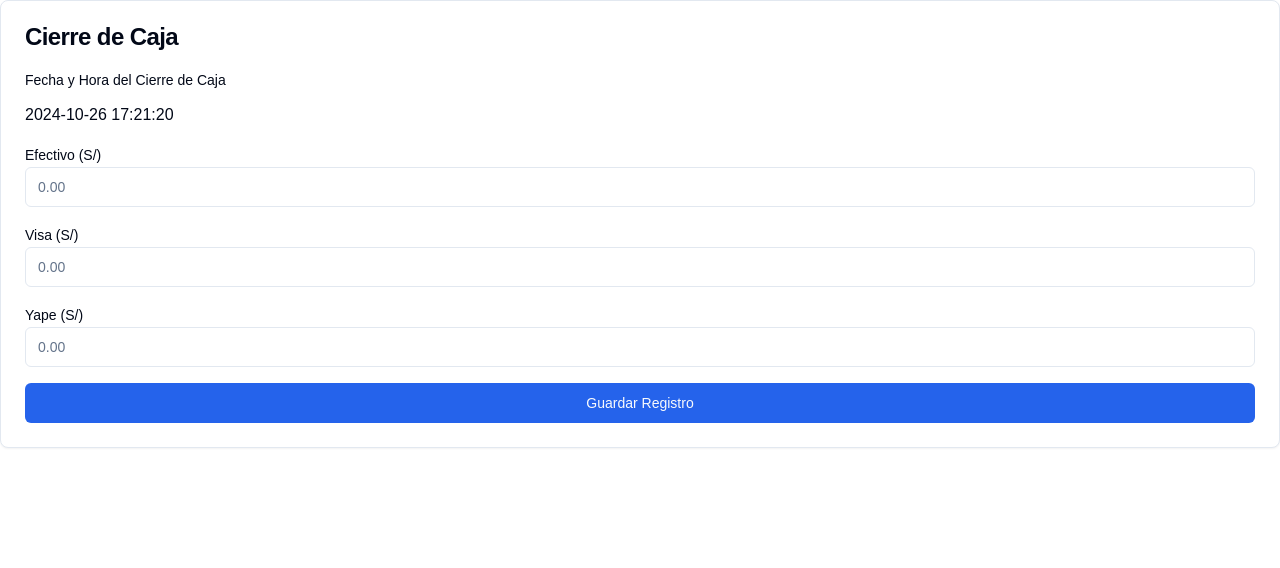
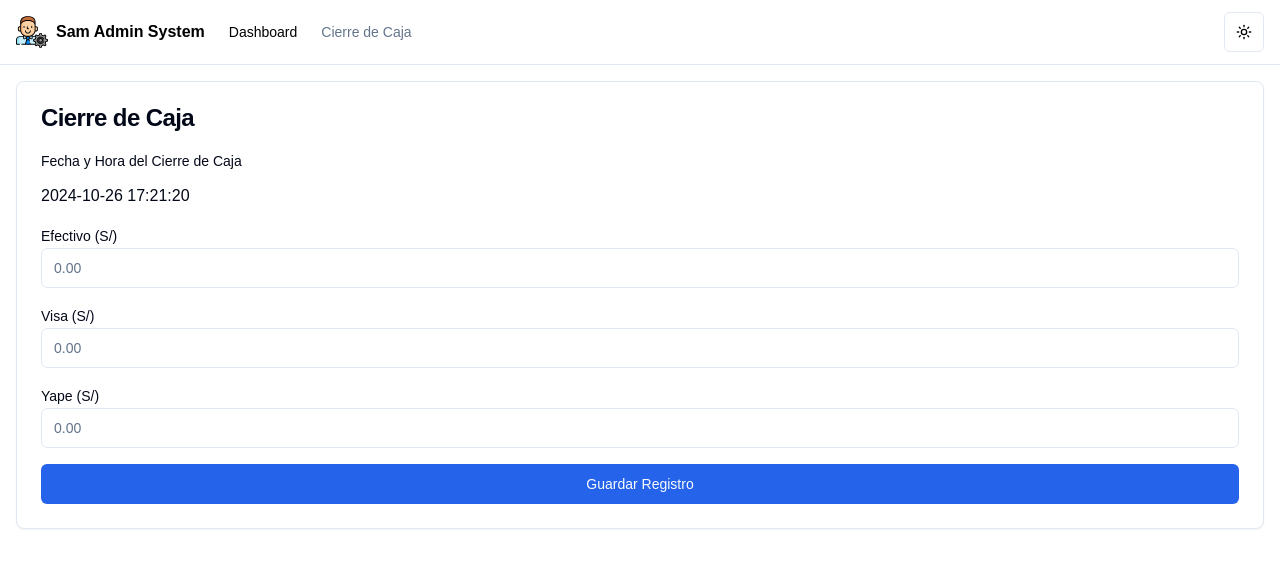
Before and after one commit to BloxxCode/Simple-Admin-Dashboard, a Next.js app: page /cierre-caja in a window 1280 px wide. Shown: the top 568 px of the page. Built offline with nearby package versions, Linux system fonts and the light colour scheme.

Commit message:
add Main Navbar

```diff
--- a/app/cierre-caja/page.tsx
+++ b/app/cierre-caja/page.tsx
@@ -8,6 +8,10 @@ import { Button } from '@/components/ui/button';
 import { AlertDialog, AlertDialogAction, AlertDialogCancel, AlertDialogContent, AlertDialogDescription, AlertDialogFooter, AlertDialogHeader, AlertDialogTitle, AlertDialogTrigger } from '@/components/ui/alert-dialog';
 import { formatInTimeZone } from 'date-fns-tz';
 import { DateTime } from "luxon";
+
+import { MainNav } from "@/components/employee/main-nav"
+import { ThemeToggle } from "@/components/theme-toggle"
+import Image from "next/image"
 
 export default function CierreDeCaja() {
   const limaTimeZone = 'America/Lima';
@@ -113,6 +117,20 @@ export default function CierreDeCaja() {
   };
 
   return (
+    <div className="flex flex-col min-h-screen">
+      <header className="border-b">
+        <div className="flex h-16 items-center px-4">
+          <div className="flex items-center space-x-2">
+            <Image src="/logo.svg" alt="Logo" width={32} height={32} />
+            <span className="font-bold">Sam Admin System</span>
+          </div>
+          <MainNav className="mx-6" />
+          <div className="ml-auto flex items-center space-x-4">
+            <ThemeToggle />
+          </div>
+        </div>
+      </header>
+      <div className="container mx-auto p-4">
         <Card>
           <CardHeader>
             <CardTitle>Cierre de Caja</CardTitle>
@@ -187,5 +205,7 @@ export default function CierreDeCaja() {
             </div>
           </CardContent>
         </Card>
+      </div>
+    </div>
   );
 }
--- a/app/ver-cierre-caja/page.tsx
+++ b/app/ver-cierre-caja/page.tsx
@@ -10,6 +10,11 @@ import { DateRangePicker } from '@/components/date-range-picker';
 import { DateRange } from "react-day-picker"
 import { PaginatedCierreTable } from "@/components/PaginatedCierreCajaTable";
 import { Cierre } from "@/types";
+
+import Image from "next/image"
+import { MainNav } from "@/components/main-nav";
+import { UserNav } from "@/components/user-nav";
+import { ThemeToggle } from "@/components/theme-toggle";
 
 export default function CierreDeCajaPage() {
     const [dateRange, setDateRange] = useState<DateRange | undefined>({
@@ -56,11 +61,19 @@ export default function CierreDeCajaPage() {
 
     return (
       <div className="flex flex-col min-h-screen">
-        <header className="border-b">
-          <div className="flex h-16 items-center px-4">
-            <h1 className="font-bold text-2xl">Cierre de Caja</h1>
+      <header className="border-b">
+        <div className="flex h-16 items-center px-4">
+          <div className="flex items-center space-x-2">
+            <Image src="/logo.svg" alt="Logo" width={32} height={32} />
+            <span className="font-bold">Sam Admin System</span>
           </div>
-        </header>
+          <MainNav className="mx-6" />
+          <div className="ml-auto flex items-center space-x-4">
+            <ThemeToggle />
+            <UserNav />
+          </div>
+        </div>
+      </header>
         <div className="flex-1 space-y-4 p-8 pt-6">
           <div className="flex items-center justify-between space-y-2">
             <h2 className="text-3xl font-bold tracking-tight">Totales Cierre de Caja</h2>
--- a/components/main-nav.tsx
+++ b/components/main-nav.tsx
@@ -23,6 +23,12 @@ export function MainNav({
       >
         Productos
       </Link>
+      <Link
+        href="/ver-cierre-caja"
+        className="text-sm font-medium text-muted-foreground transition-colors hover:text-primary"
+      >
+        Cierres de Caja
+      </Link>
     </nav>
   )
 }
```
Lines whose indentation alone changed are shown as unchanged.
